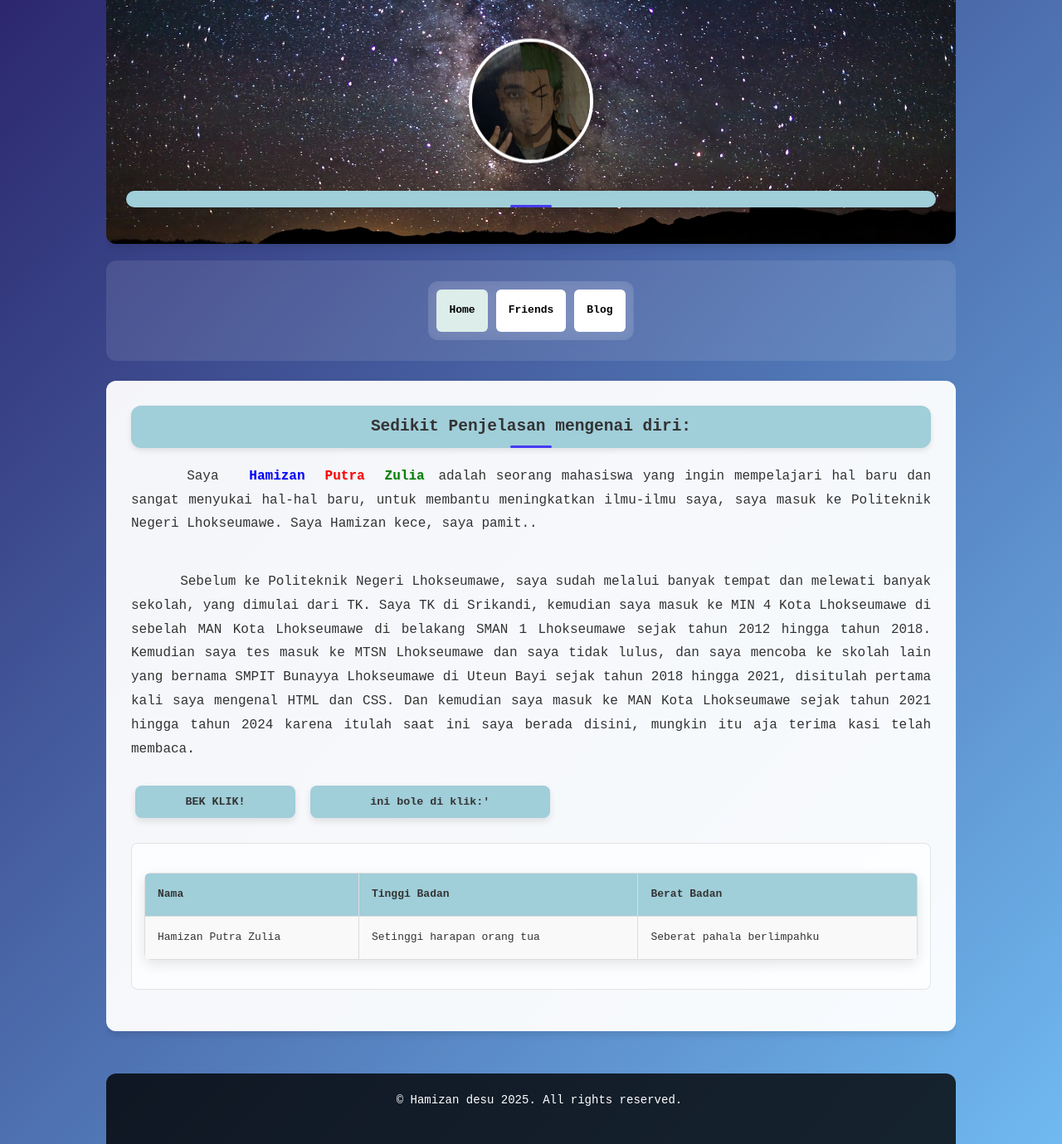
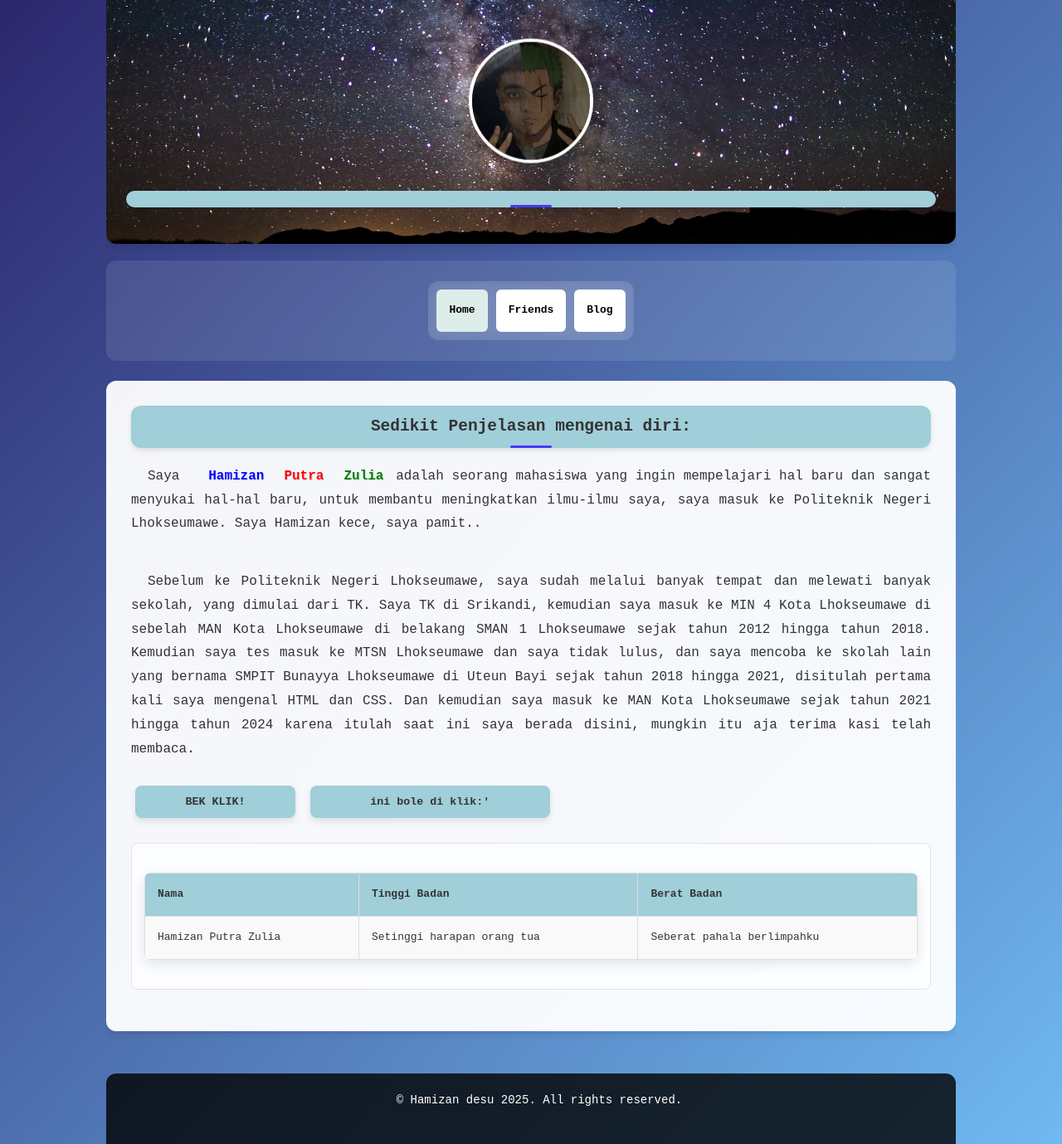
Before and after one commit to hamizan18/hamizan18.github.io, a Jekyll site: the page built from index.html, in a window 1280 px wide. Shown: the whole page at 83% size. Built offline with Jekyll 4.4.1, drawn with Linux system fonts in a browser that asks for light colours.

Commit message:
apus tab

```diff
--- a/_sass/main.scss
+++ b/_sass/main.scss
@@ -647,7 +647,7 @@ center {
 }
 
 /* Interactive elements for mobile */
-@media (max-width: 768px) {
+@media (max-width: 600px) {
   #kotak {
     padding: 10px;
   }
--- a/index.html
+++ b/index.html
@@ -5,12 +5,12 @@ title: Home
 
     <center><h2>Sedikit Penjelasan mengenai diri:</h2></center>
     <p>
-        &nbsp;&nbsp;&nbsp;&nbsp;Saya <b><span class="ro3">Hamizan</span><span class="ro1"> Putra </span><span class="ro2">Zulia</span></b> adalah seorang mahasiswa yang ingin mempelajari hal baru dan sangat menyukai hal-hal baru,
+        Saya <b><span class="ro3">Hamizan</span><span class="ro1"> Putra </span><span class="ro2">Zulia</span></b> adalah seorang mahasiswa yang ingin mempelajari hal baru dan sangat menyukai hal-hal baru,
         untuk membantu meningkatkan ilmu-ilmu saya, saya masuk ke Politeknik Negeri Lhokseumawe. Saya Hamizan kece, saya pamit..
     </p>
     <br>
-    <p>
-        &nbsp;&nbsp;&nbsp;&nbsp;Sebelum ke Politeknik Negeri Lhokseumawe, saya sudah melalui banyak tempat dan melewati banyak sekolah, yang dimulai dari TK.
+    <p class="clear">
+        Sebelum ke Politeknik Negeri Lhokseumawe, saya sudah melalui banyak tempat dan melewati banyak sekolah, yang dimulai dari TK.
         Saya TK di Srikandi, kemudian saya masuk ke MIN 4 Kota Lhokseumawe di sebelah MAN Kota Lhokseumawe di belakang SMAN 1 Lhokseumawe sejak tahun 2012 hingga
         tahun 2018. Kemudian saya tes masuk ke MTSN Lhokseumawe dan saya tidak lulus, dan saya mencoba ke skolah lain yang bernama SMPIT Bunayya Lhokseumawe di Uteun Bayi
         sejak tahun 2018 hingga 2021, disitulah pertama kali saya mengenal HTML dan CSS. Dan kemudian saya masuk ke MAN Kota Lhokseumawe sejak tahun 2021 hingga tahun 2024
```
